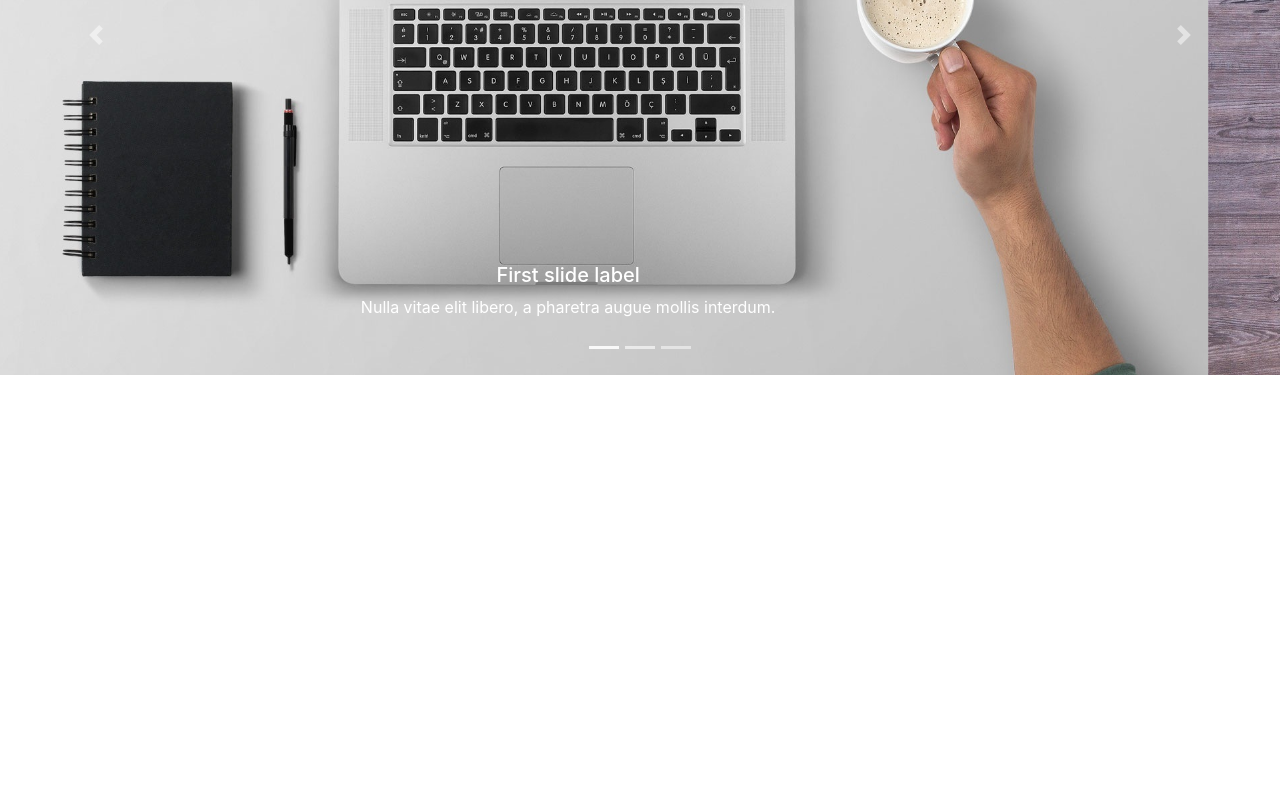
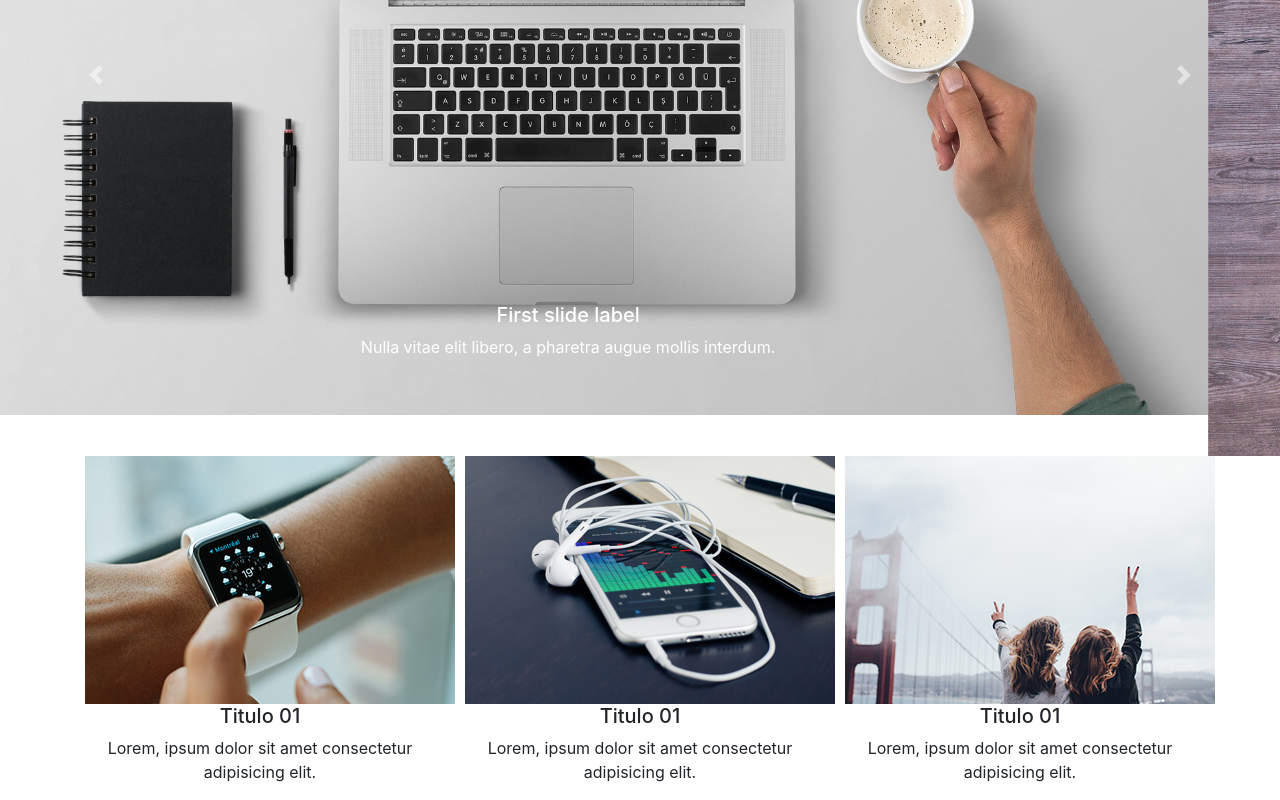
Before and after one commit to BrandonDevU95/BootstrapPage, a plain HTML site: page index.html in a window 1280 px wide. Shown: the part 371-1171 px from the top of the page. Before the commit the page ends 800 px from the top, so only its background shows below. Drawn offline with nearby package versions, Linux system fonts and the light colour scheme.

Commit message:
Creating Main

```diff
--- a/css/styles.css
+++ b/css/styles.css
@@ -9,15 +9,3 @@
 }
 
 /* Slider */
-
-.carousel-item {
-	height: 85vh;
-	position: relative;
-}
-
-.img-slider {
-	position: absolute;
-	top: 0;
-	bottom: 0;
-	margin: auto;
-}
--- a/index.html
+++ b/index.html
@@ -128,7 +128,7 @@
 				<div class="carousel-item active">
 					<img
 						src="img/home/slider01.jpg"
-						class="d-block w-100 img-slider"
+						class="d-block w-100"
 						alt="Slider 01"
 					/>
 					<div class="carousel-caption d-none d-md-block">
@@ -141,7 +141,7 @@
 				<div class="carousel-item">
 					<img
 						src="img/home/slider02.jpg"
-						class="d-block w-100 img-slider"
+						class="d-block w-100"
 						alt="Slider 02"
 					/>
 					<div class="carousel-caption d-none d-md-block">
@@ -154,7 +154,7 @@
 				<div class="carousel-item">
 					<img
 						src="img/home/slider03.jpg"
-						class="d-block w-100 img-slider"
+						class="d-block w-100"
 						alt="Slider 03"
 					/>
 					<div class="carousel-caption d-none d-md-block">
@@ -186,6 +186,39 @@
 			</a>
 		</div>
 
+		<main>
+			<section>
+				<div class="container">
+					<div class="row">
+						<div class="col-12 col-sm-4 text-center">
+							<img src="img/home/banners/banner1.jpg" alt="Banner 01" />
+							<h5>Titulo 01</h5>
+							<p>
+								Lorem, ipsum dolor sit amet consectetur adipisicing
+								elit.
+							</p>
+						</div>
+						<div class="col-12 col-sm-4 text-center">
+							<img src="img/home/banners/banner2.jpg" alt="Banner 02" />
+							<h5>Titulo 01</h5>
+							<p>
+								Lorem, ipsum dolor sit amet consectetur adipisicing
+								elit.
+							</p>
+						</div>
+						<div class="col-12 col-sm-4 text-center">
+							<img src="img/home/banners/banner3.jpg" alt="Banner 03" />
+							<h5>Titulo 01</h5>
+							<p>
+								Lorem, ipsum dolor sit amet consectetur adipisicing
+								elit.
+							</p>
+						</div>
+					</div>
+				</div>
+			</section>
+		</main>
+
 		<!-- Optional JavaScript -->
 		<!-- jQuery first, then Popper.js, then Bootstrap JS -->
 		<script
```
Also changed, not shown: 4 other files.
